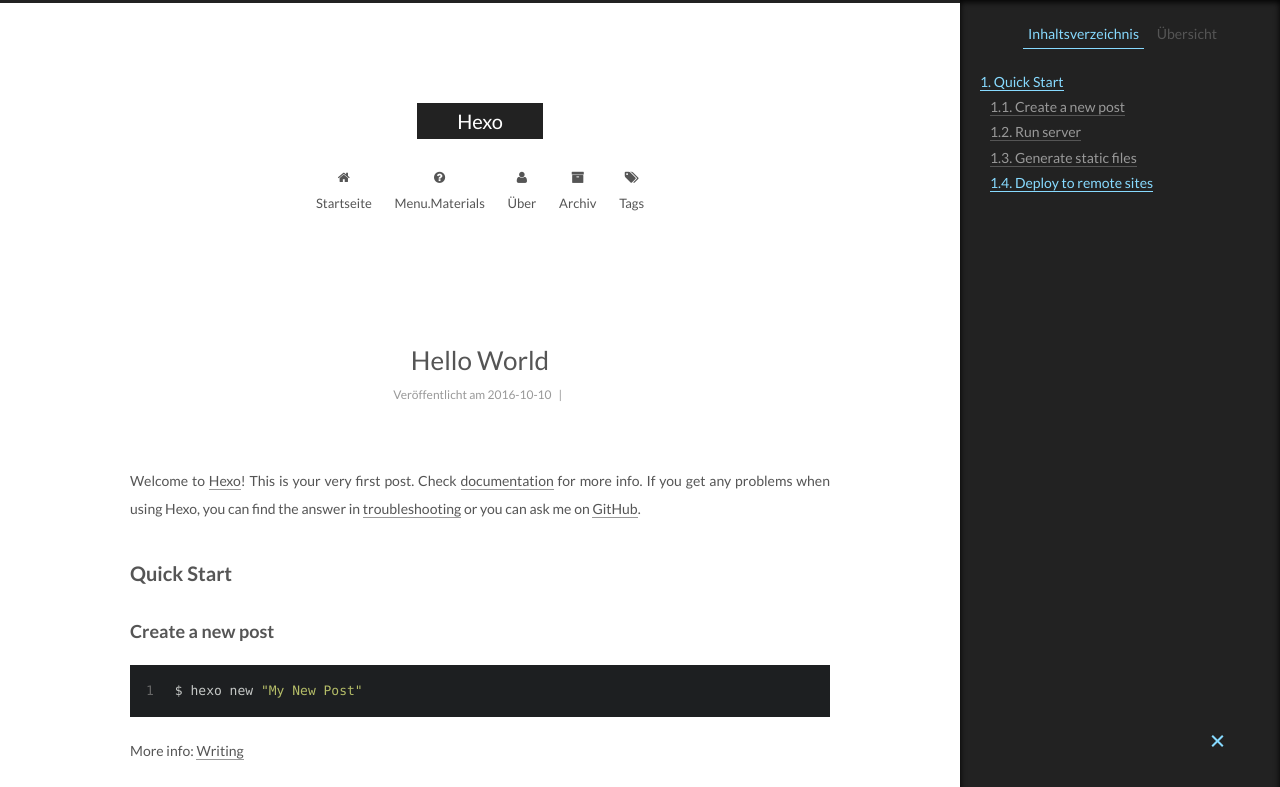
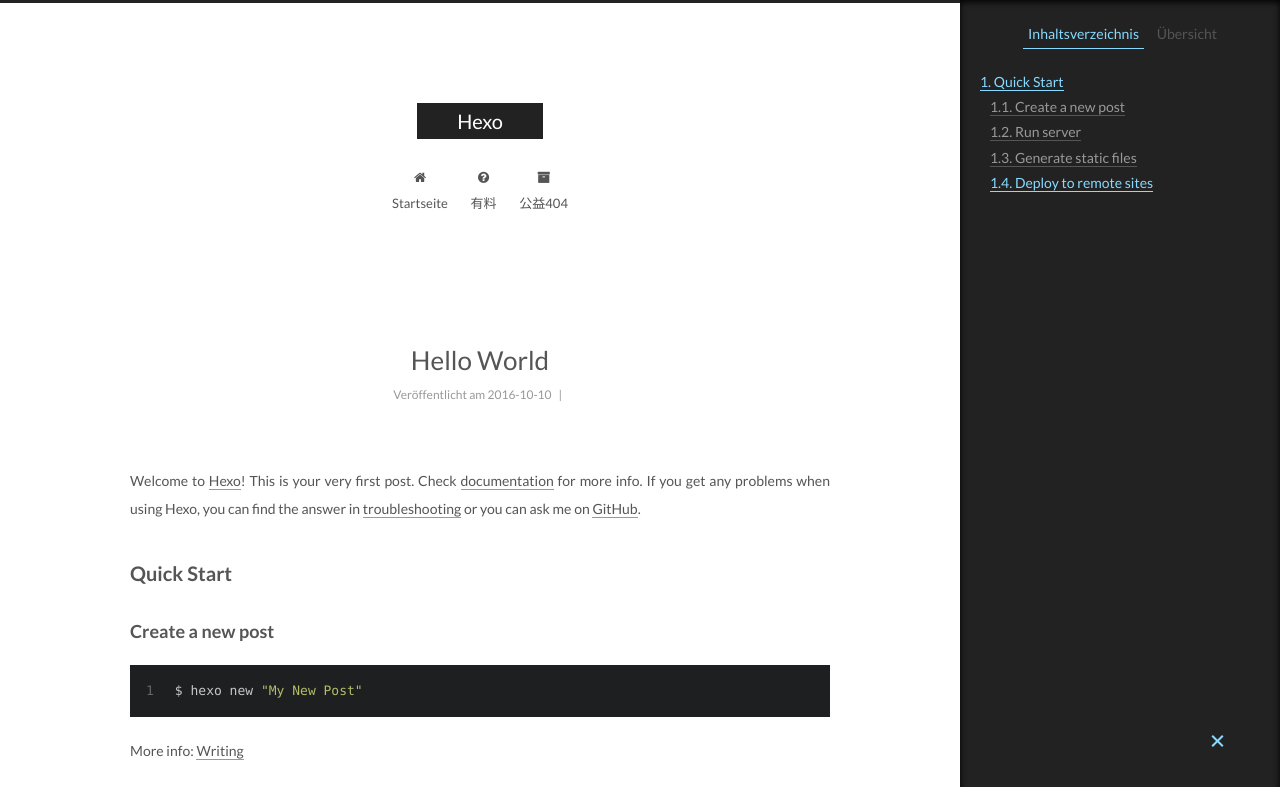
Before and after one commit to MaxiaoyuHehe/MaxiaoyuHehe.github.io, a plain HTML site: page 2016/10/10/hello-world/index.html in a window 1280 px wide. Shown: the top 787 px of the page. Drawn offline with Linux system fonts and the light colour scheme; a script that the page names is missing.

Commit message:
Site updated: 2016-10-10 14:15:53

```diff
--- a/2016/10/10/hello-world/index.html
+++ b/2016/10/10/hello-world/index.html
@@ -193,42 +193,22 @@
         </li>
 
 
-        <li class="menu-item menu-item-materials">
-          <a href="/MaxiaoyuTest" rel="section">
+        <li class="menu-item menu-item-something">
+          <a href="/" rel="section">
 
               <i class="menu-item-icon fa fa-fw fa-question-circle"></i> <br />
 
-            menu.materials
+            有料
           </a>
         </li>
 
 
-        <li class="menu-item menu-item-about">
-          <a href="/about" rel="section">
-
-              <i class="menu-item-icon fa fa-fw fa-user"></i> <br />
-
-            Über
-          </a>
-        </li>
-
-
-        <li class="menu-item menu-item-archives">
-          <a href="/archives" rel="section">
+        <li class="menu-item menu-item-commonweal">
+          <a href="/" rel="section">
 
               <i class="menu-item-icon fa fa-fw fa-archive"></i> <br />
 
-            Archiv
-          </a>
-        </li>
-
-
-        <li class="menu-item menu-item-tags">
-          <a href="/tags" rel="section">
-
-              <i class="menu-item-icon fa fa-fw fa-tags"></i> <br />
-
-            Tags
+            公益404
           </a>
         </li>
 
@@ -433,7 +413,7 @@
         </div>
         <nav class="site-state motion-element">
           <div class="site-state-item site-state-posts">
-            <a href="/archives">
+            <a href="/">
               <span class="site-state-item-count">1</span>
               <span class="site-state-item-name">Artikel</span>
             </a>
--- a/css/main.css
+++ b/css/main.css
@@ -1547,7 +1547,7 @@
   width: 4px;
   height: 4px;
   border-radius: 50%;
-  background: #4edef6;
+  background: #ffe23c;
 }
 .links-of-blogroll {
   font-size: 13px;
```
Also changed, not shown: MaxiaoyuTest/index.html (+7 -27 lines), archives/2016/10/index.html (+7 -27 lines), archives/2016/index.html (+7 -27 lines), archives/index.html (+7 -27 lines), categories/index.html (+7 -27 lines), index.html (+7 -27 lines).
